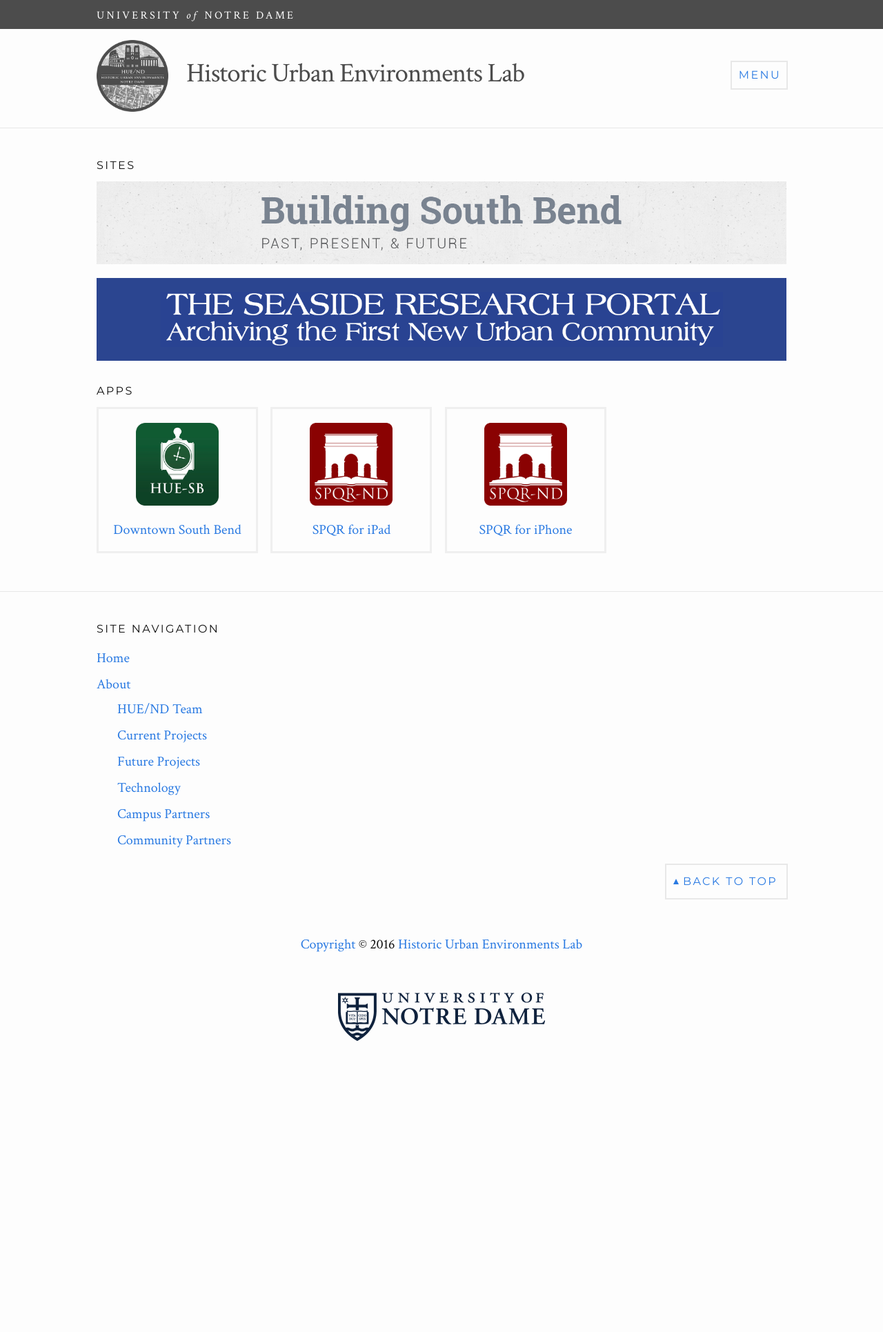
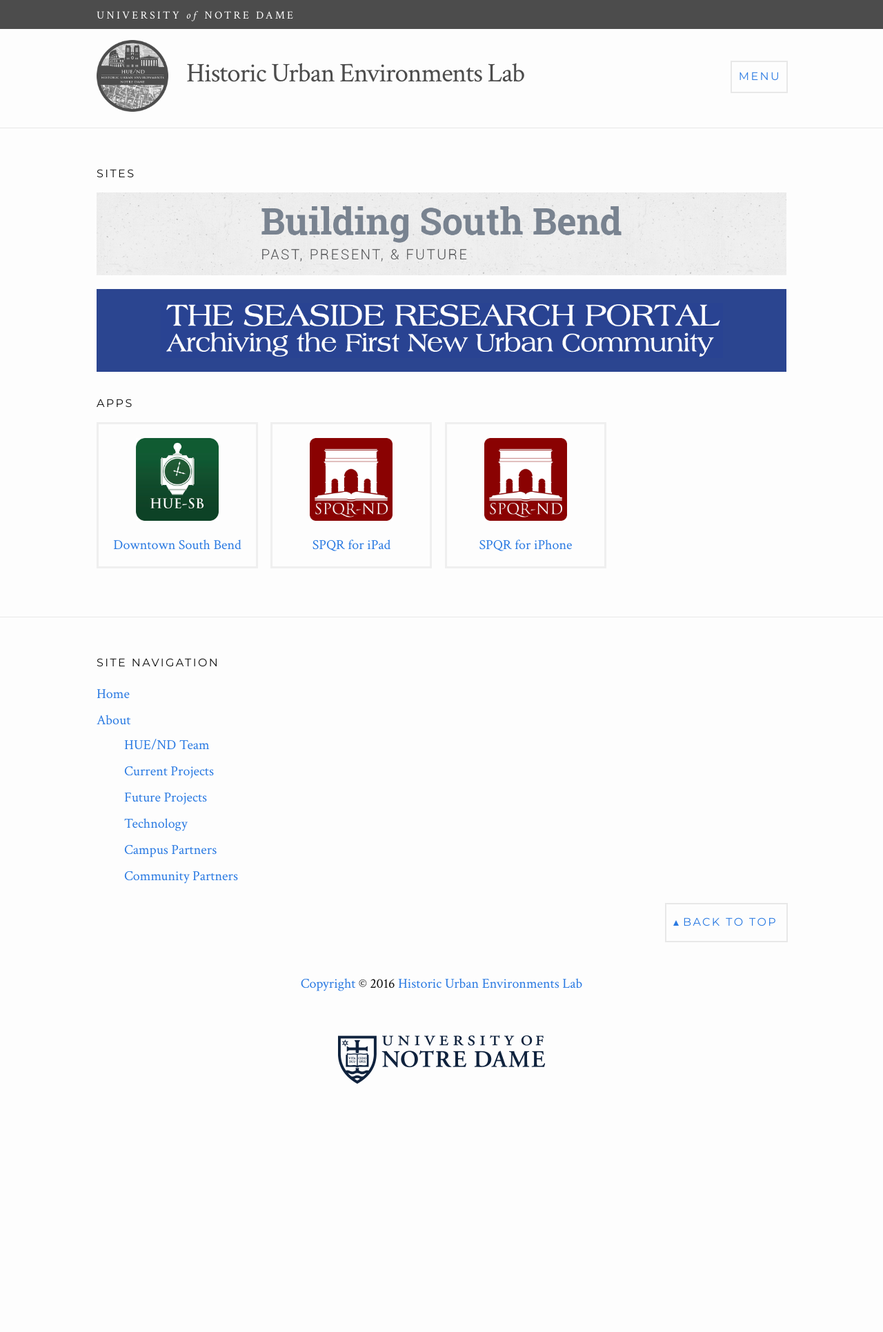
Before and after one commit to HUE-ND/HUE-ND.github.io, a Jekyll site: the page built from index.html, in a window 1280 px wide. Shown: the whole page at 69% size. Built offline with Jekyll 4.4.1, drawn with Linux system fonts in a browser that asks for light colours; before the commit the page ends 1859 px from its top, so only the background shows below that.

Commit message:
Refining typography; normalizing SASS variables

```diff
--- a/_sass/_base.scss
+++ b/_sass/_base.scss
@@ -97,18 +97,6 @@ li {
   }
 }
 
-.site-navigation-menu {
-  margin-left: 0;
-}
-
-.site-navigation-menu-item {
-  list-style-type: none;
-
-  > .site-navigation-menu {
-    margin-left: $spacing-unit;
-  }
-}
-
 
 // Headings
 h1,
@@ -128,7 +116,7 @@ h6,
   font-size: .8em;
   font-weight: 400;
   letter-spacing: .15em;
-  line-height: 1;
+  line-height: 1.3;
   padding-top: 1em;
   text-transform: uppercase;
 }
--- a/_sass/_layout.scss
+++ b/_sass/_layout.scss
@@ -19,7 +19,7 @@
   a:hover,
   a:active,
   a:visited {
-    color: #fff;
+    color: $brand-bar-color;
     text-decoration: none;
   }
 }
@@ -149,12 +149,28 @@
   padding: $spacing-unit 0;
 }
 
+.site-navigation-menu {
+  margin-left: -.5em;
+}
+
 .site-navigation-menu-item {
+  list-style-type: none;
   padding: .1em 0;
+
+  > .site-navigation-menu {
+    margin-left: $spacing-unit;
+  }
 
   a {
     display: block;
-    padding: .1em 0;
+    padding: .1em .5em;
+
+    &:focus,
+    &:active,
+    &:hover, {
+      background-color: $highlight-color;
+      text-decoration: none;
+    }
   }
 }
 
@@ -248,7 +264,13 @@
   }
 }
 
+
 .site-list {
+  .site {
+    line-height: 1.3;
+    margin-bottom: 1em;
+  }
+
   .site-link {
     padding: 1em;
   }
@@ -266,7 +288,7 @@
 
   .seaside {
     .site-link {
-      background: #2b4590;
+      background: $seaside-blue;
     }
 
     .link-text {
@@ -293,7 +315,7 @@
 
 .app-list {
   .app-link {
-    border-color: #EFEFEF;
+    border-color: $app-border-color;
     border-style: solid;
     border-width: 0;
   }
@@ -307,8 +329,8 @@
 @media screen and (min-width: 42em) {
   .app-list {
     .app {
+      display: inline-block;
 
-      display: inline-block;
       + .app .app-link {
         border-width: 2px;
         margin-left: 1em;
@@ -362,11 +384,6 @@
   }
 }
 
-.site-list .site {
-  line-height: 1.3;
-  margin-bottom: 1em;
-}
-
 
 // Page content
 
--- a/css/main.scss
+++ b/css/main.scss
@@ -4,22 +4,26 @@
 @charset "utf-8";
 
 // Our variables
-$display-typeface: 'Montserrat', Arial, sans-serif;
 $base-font-family: 'Crimson Text', Georgia, serif;
 $base-font-size:   16px;
 $base-font-weight: 400;
+$base-line-height: 1.5;
+$display-typeface: 'Montserrat', Arial, sans-serif;
 $small-font-size:  $base-font-size * 0.875;
-$base-line-height: 1.5;
 
-$spacing-unit:     30px;
+$spacing-unit:     2em;
 
+$app-border-color: #efefef;
+$background-color: #fdfdfd;
+$brand-bar-color:  #fff;
+$brand-color:      #2a7ae2;
+$highlight-color:  #f3f3f3;
+$seaside-blue:     #2b4590;
 $text-color:       #111;
-$background-color: #fdfdfd;
-$brand-color:      #2a7ae2;
 
 $grey-color:       #828282;
+$grey-color-dark:  darken($grey-color, 21%);
 $grey-color-light: lighten($grey-color, 40%);
-$grey-color-dark:  darken($grey-color, 21%);
 
 // Import partials from `sass_dir` (defaults to `_sass`)
 @import
```
